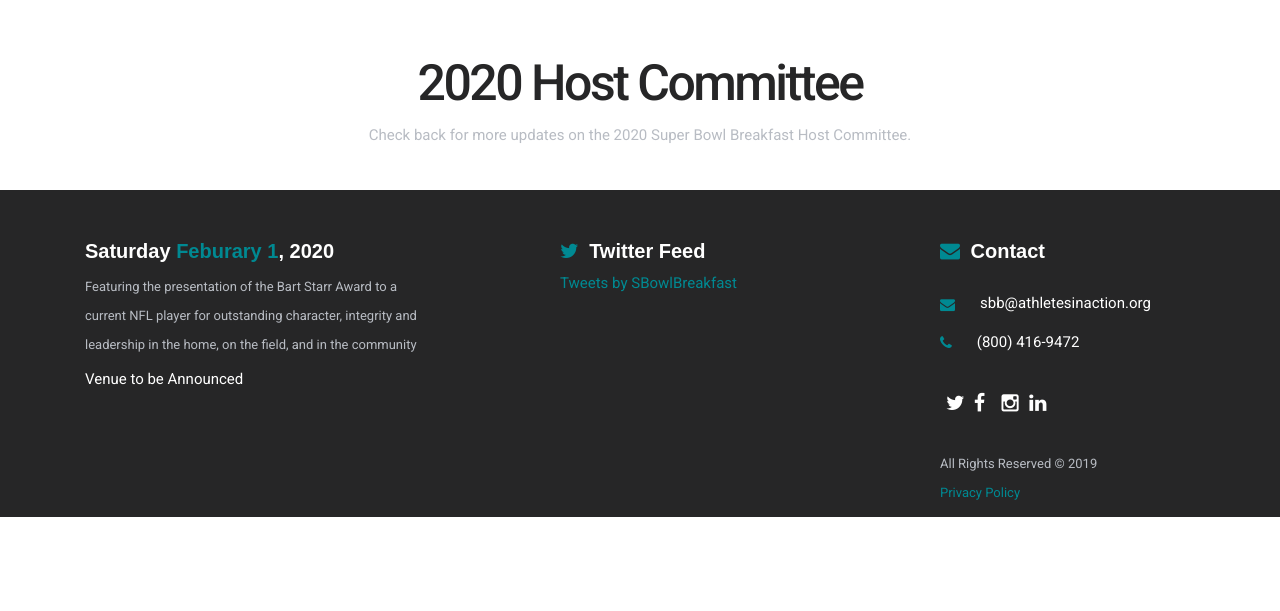
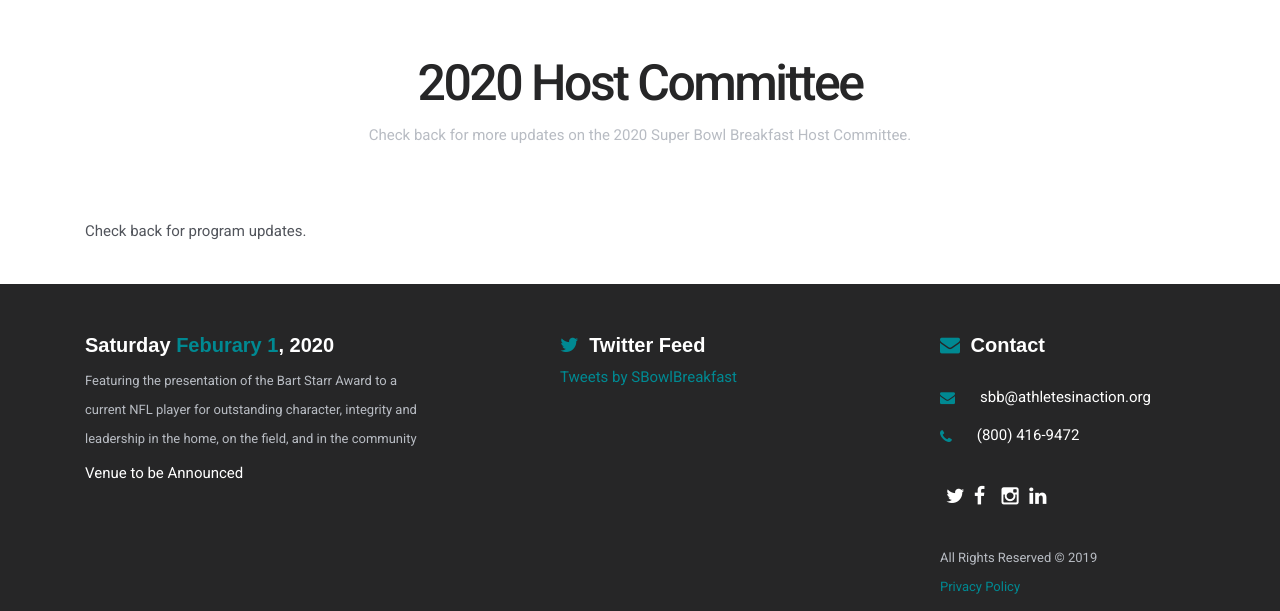
Before and after one commit to AIAUSA/Superbowl, a Jekyll site: the page built from index.md, in a window 1280 px wide and 900 px high, scrolled down 6267 px, cut to the strip 289-900 px from the top of the window. Built offline with Jekyll 4.4.1, drawn with Linux system fonts in a browser that asks for light colours; some web fonts are replaced; comment, search, counter and statistics services are not loaded; before the commit the page ends 7073 px from its top, so only the background shows below that.

Commit message:
Update from Forestry.io Kayla Jenerette updated index.md

```diff
--- a/index.md
+++ b/index.md
@@ -69,5 +69,8 @@
   block: committee
   content: <h3>2020 Host Committee</h3><p class="text-alt">Check back for more updates
     on the 2020 Super Bowl Breakfast Host Committee.</p>
+- template: html-text
+  block: text
+  content: Check back for program updates.
 
 ---
```
